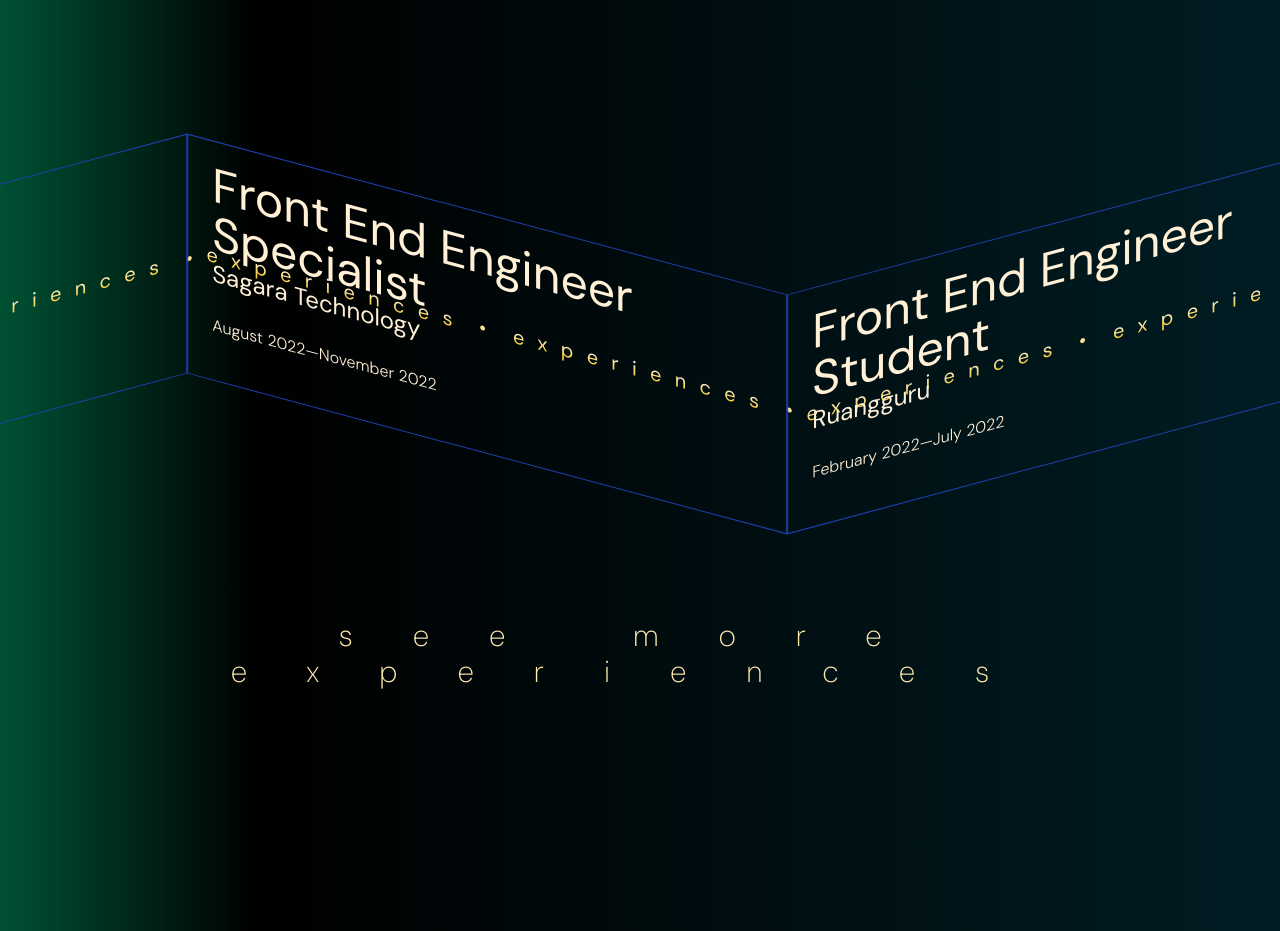
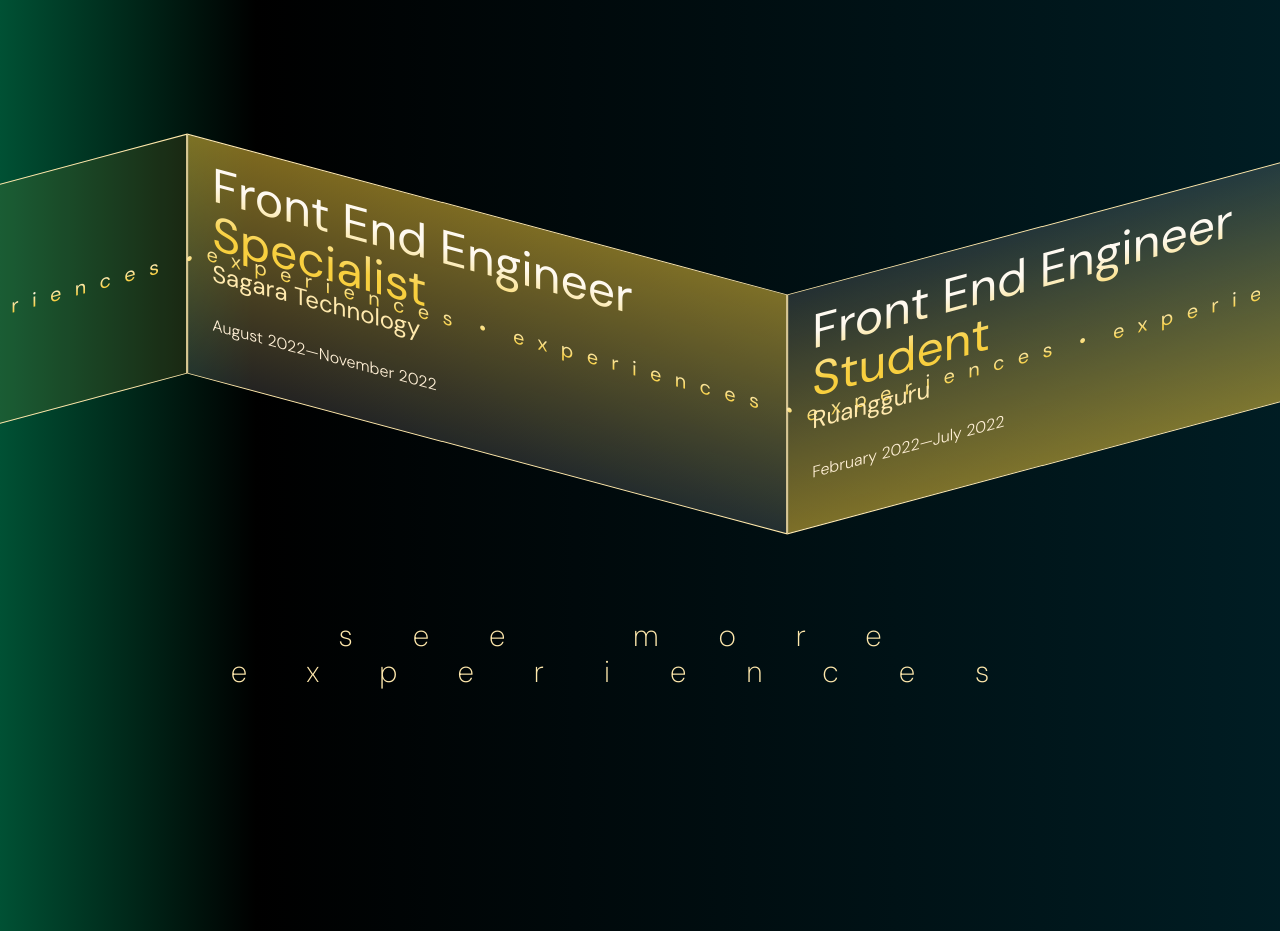
Before and after one commit to anindyoo/portfolio, a React (Create React App) app: page / in a window 1280 px wide. Shown: the part 3220-4151 px from the top of the page. Built offline with nearby package versions, Linux system fonts and the light colour scheme.

Commit message:
style: apply color palette & gradient background.

```diff
--- a/src/components/SkewedCard/SkewedCard.jsx
+++ b/src/components/SkewedCard/SkewedCard.jsx
@@ -4,6 +4,7 @@ const SkewedCard = (props) => {
     date,
     company,
     isOdd,
+    buffer,
   } = props;
 
   return (
@@ -15,18 +16,23 @@ const SkewedCard = (props) => {
     >
       <div className={`
       SKEWED-CARD-CONTAINER
-      border border-blue-800
+      border border-sunglowMuted
       flex flex-col gap-6
       h-[15rem] w-[37.5rem]
       px-6 py-5
-      ${isOdd ? 'skew-y-[15deg]' : '-skew-y-[15deg]'}`}
+      ${buffer ? '-skew-y-[15deg] bg-skewedCardBuffer'
+        : `${isOdd
+          ? 'skew-y-[15deg] bg-skewedCardOdd'
+          : '-skew-y-[15deg] bg-skewedCardEven'
+        }`
+      }`}
       >
         <div className="
         CARD-TITLE-CONTAINER
         flex flex-col"
         >
-          <span className="CARD-TITLE text-5xl line-clamp-2">{expRole}</span>
-          <span className="CARD-COMPANY text-2xl line-clamp-1">{company}</span>
+          <span className="CARD-TITLE HEADLINE-TEXT text-5xl line-clamp-2">{expRole}</span>
+          <span className="CARD-COMPANY text-sunglowMuted text-2xl line-clamp-1">{company}</span>
         </div>
         <span className="text-base font-light">{date}</span>
       </div>
```
